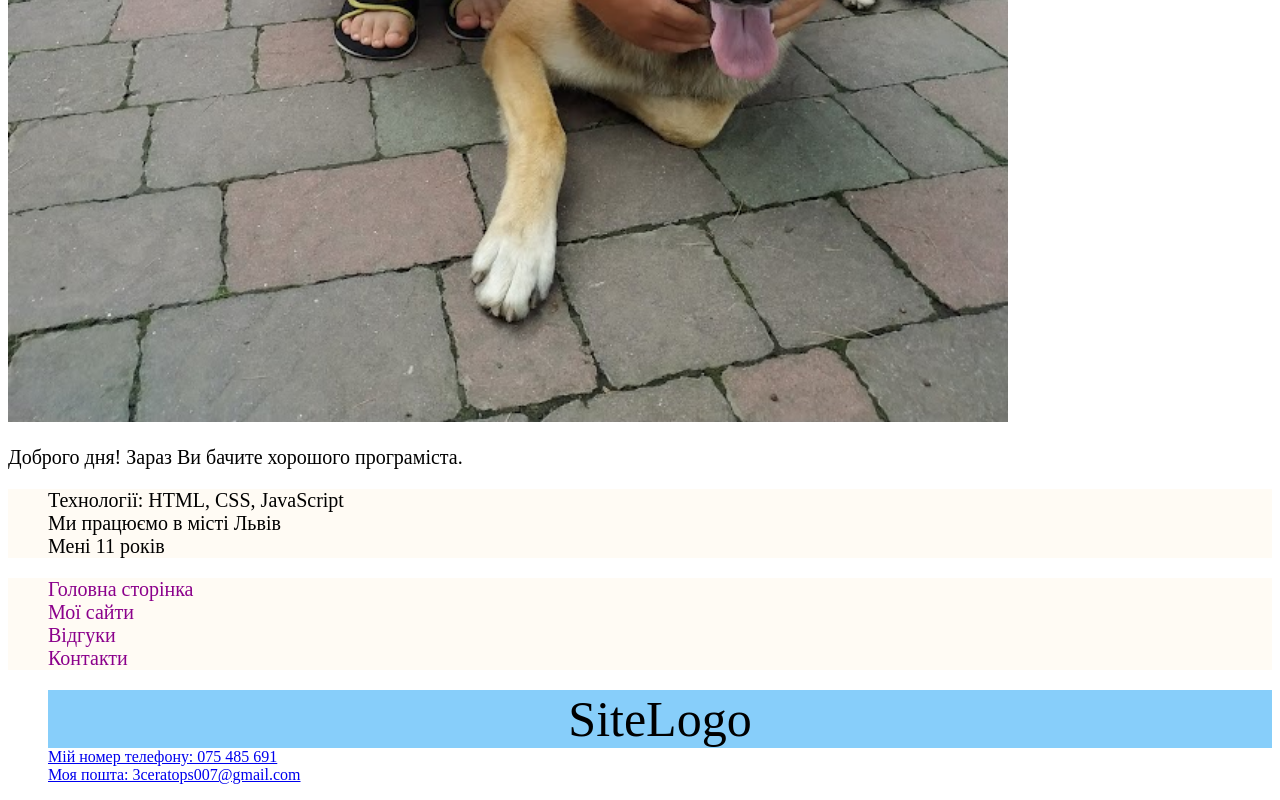
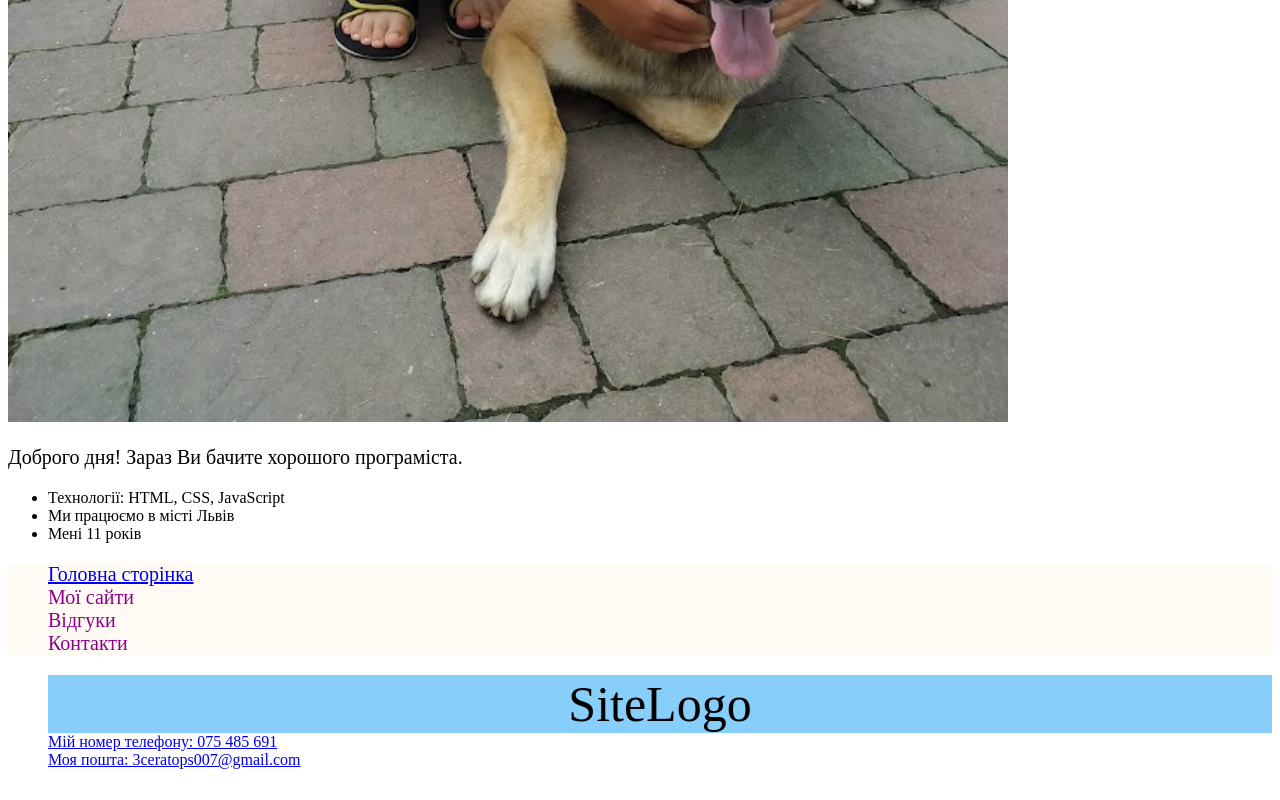
Before and after one commit to Black-Panthere/Project, a plain HTML site: page index.html in a window 1280 px wide. Shown: the part 1185-1985 px from the top of the page. Drawn offline with Linux system fonts and the light colour scheme.

Commit message:
Update index.html

```diff
--- a/index.html
+++ b/index.html
@@ -4,10 +4,11 @@
     <meta charset="UTF-8">
     <meta name="viewport" content="width=device-width, initial-scale=1.0">
     <title>Project</title>
+    <link rel="stylesheet" href="style.css">
 </head>
 <body>
-    <link rel="stylesheet" href="style.css">
     <header>
+        <div class="container">
         <a class="index-logo" href="index.html">Site logo</a>
         <nav class="index-navigation">
             <ul class="index-list">
@@ -25,19 +26,20 @@
 </li>
             </ul>
         </nav>
+    </div>
     </header>
 
 
     <main>
         <section>
-            <div>
+            <div class="container">
                 <h1 class="index-name">Roman Tymchyna</h1>
                 <img class="index-img" src="7 (1).png" alt="My photo">
                 <p class="index-p">Доброго дня! Зараз Ви бачите хорошого програміста.</p>
-                <ul class="index-list">
-                    <li class="index-number">Технології: HTML, CSS, JavaScript</li>
-                    <li class="index-number">Ми працюємо в місті Львів</li>
-                    <li class="index-number">Мені 11 років</li>
+                <ul class="main-index-list">
+                    <li class="main-index-number">Технології: HTML, CSS, JavaScript</li>
+                    <li class="main-index-number">Ми працюємо в місті Львів</li>
+                    <li class="main-index-number">Мені 11 років</li>
                 </ul>
             </div>
         </section>
@@ -45,10 +47,11 @@
 
 
     <footer>
+        <div class="container">
         <nav class="index-navigation">
             <ul class="index-list">
 <li class="index-number">
-<a class="index-link" href="index.html">Головна сторінка</a>
+<a class="footer-index-link" href="index.html">Головна сторінка</a>
 </li>
 <li class="index-number">
 <a class="index-link" href="work.html">Мої сайти</a>
@@ -66,5 +69,7 @@
             <li class="index-number"><a href="#">Мій номер телефону: 075 485 691</a></li>
             <li class="index-number"><a href="#">Моя пошта: 3ceratops007@gmail.com</a></li>
         </ul>
+    </div>
+    </footer>
 </body>
 </html>
```
